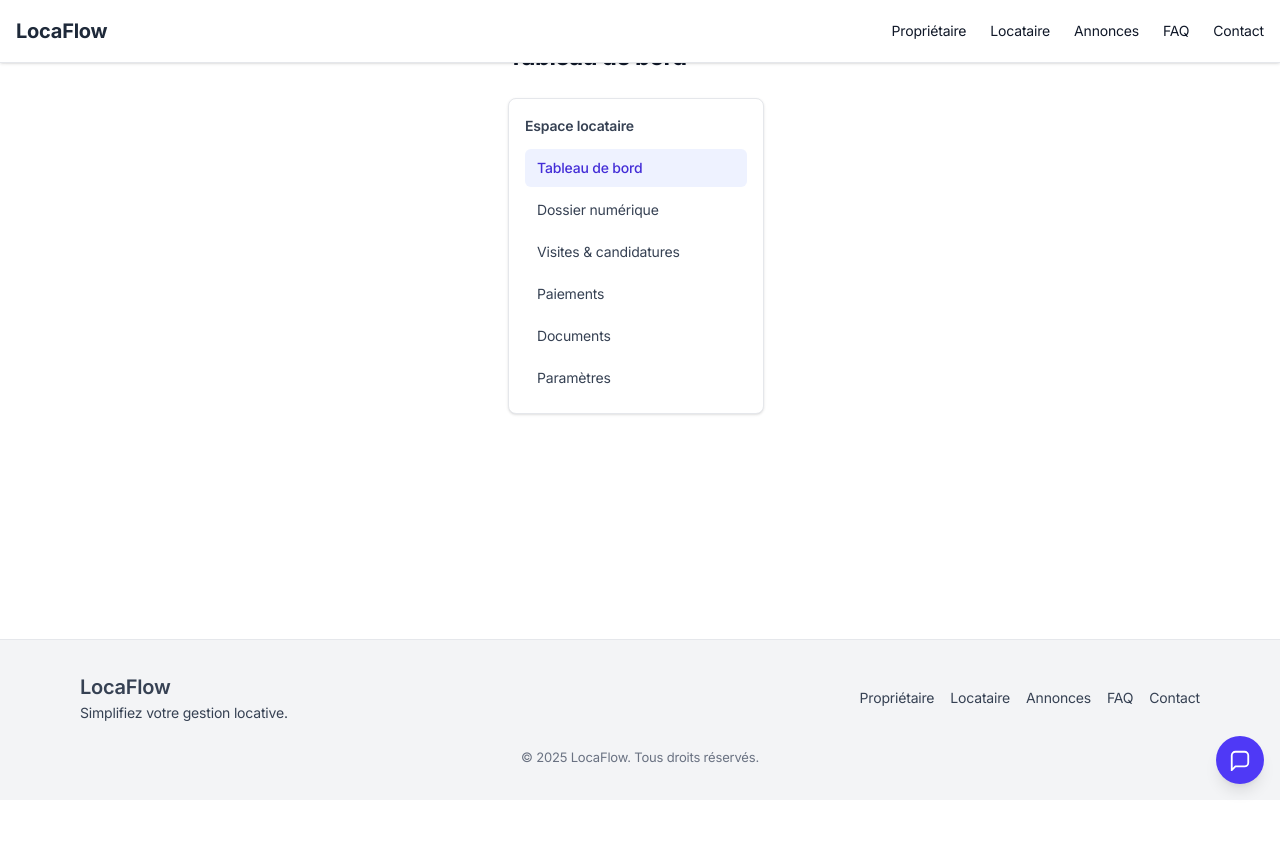
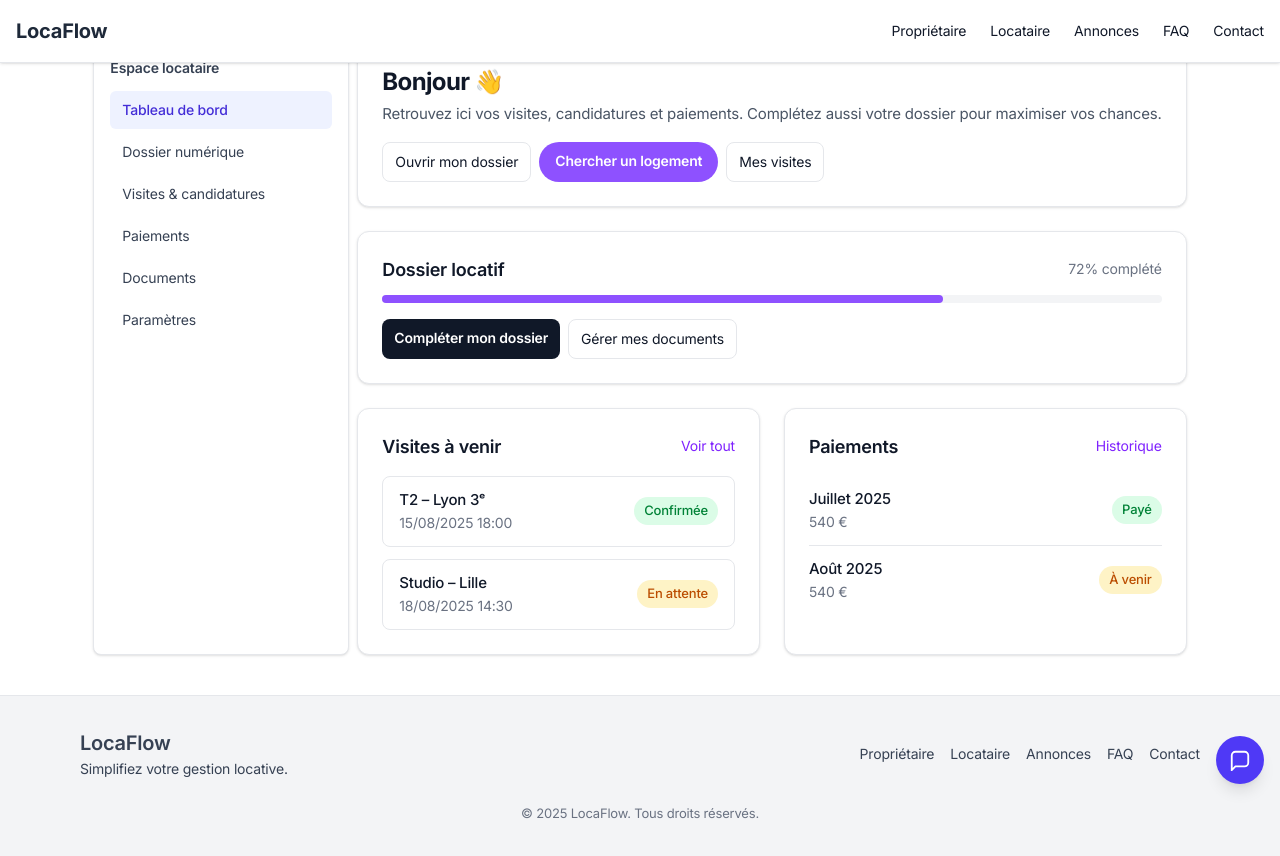
Before and after one commit to mikaelpackowski/LocaFlow-01, a Next.js app: page /locataire/dashboard in a window 1280 px wide. Before the commit the page ends 800 px from the top, so only its background shows below. Built offline with nearby package versions, Linux system fonts and the light colour scheme.

Commit message:
Update page.tsx

```diff
--- a/app/(default)/locataire/dashboard/page.tsx
+++ b/app/(default)/locataire/dashboard/page.tsx
@@ -1,19 +1,160 @@
 // app/(default)/locataire/dashboard/page.tsx
-
 import TenantSidebar from "@/components/tenant/TenantSidebar";
 
+export const metadata = {
+  title: "Dashboard locataire | LocaFlow",
+  description:
+    "Votre espace locataire : dossier, visites, candidatures et paiements.",
+};
+
 export default function TenantDashboardPage() {
+  // Données mock (à remplacer plus tard)
+  const dossierCompletude = 72; // %
+  const visites = [
+    { id: "v1", date: "15/08/2025 18:00", bien: "T2 – Lyon 3ᵉ", statut: "Confirmée" },
+    { id: "v2", date: "18/08/2025 14:30", bien: "Studio – Lille", statut: "En attente" },
+  ];
+
+  const paiements = [
+    { id: "p1", mois: "Juillet 2025", montant: "540 €", statut: "Payé" },
+    { id: "p2", mois: "Août 2025", montant: "540 €", statut: "À venir" },
+  ];
+
   return (
     <main className="mx-auto max-w-6xl px-4 sm:px-6 py-10">
-      <h1 className="text-2xl font-bold mb-6">Tableau de bord</h1>
-
       <div className="grid grid-cols-1 gap-6 md:grid-cols-[240px_1fr]">
         {/* Sidebar */}
-        <TenantSidebar />  {/* ✅ pas de prop "active" */}
+        <TenantSidebar /> {/* ✅ pas de prop */}
 
         {/* Contenu */}
         <section className="space-y-6">
-          {/* … ton contenu … */}
+          {/* En-tête */}
+          <header className="rounded-xl border bg-white p-6 shadow-sm">
+            <h1 className="text-2xl font-bold text-gray-900">Bonjour 👋</h1>
+            <p className="mt-1 text-gray-600">
+              Retrouvez ici vos visites, candidatures et paiements. Complétez
+              aussi votre dossier pour maximiser vos chances.
+            </p>
+
+            {/* Actions rapides */}
+            <div className="mt-4 flex flex-wrap gap-2">
+              <a
+                href="/locataire/dossier"
+                className="rounded-lg border px-3 py-2 text-sm hover:bg-gray-50"
+              >
+                Ouvrir mon dossier
+              </a>
+              <a
+                href="/annonces"
+                className="rounded-full bg-violet-500 px-4 py-2 text-sm font-semibold text-white hover:bg-violet-600"
+              >
+                Chercher un logement
+              </a>
+              <a
+                href="/locataire/visites"
+                className="rounded-lg border px-3 py-2 text-sm hover:bg-gray-50"
+              >
+                Mes visites
+              </a>
+            </div>
+          </header>
+
+          {/* Statut du dossier */}
+          <div className="rounded-xl border bg-white p-6 shadow-sm">
+            <div className="flex items-center justify-between">
+              <h2 className="text-lg font-semibold text-gray-900">Dossier locatif</h2>
+              <span className="text-sm text-gray-500">{dossierCompletude}% complété</span>
+            </div>
+            <div className="mt-3 h-2 w-full rounded-full bg-gray-100">
+              <div
+                className="h-2 rounded-full bg-violet-500 transition-all"
+                style={{ width: `${dossierCompletude}%` }}
+              />
+            </div>
+            <div className="mt-4 flex flex-wrap gap-2">
+              <a
+                href="/locataire/dossier"
+                className="rounded-lg bg-gray-900 px-3 py-2 text-sm font-semibold text-white hover:bg-black"
+              >
+                Compléter mon dossier
+              </a>
+              <a
+                href="/locataire/documents"
+                className="rounded-lg border px-3 py-2 text-sm hover:bg-gray-50"
+              >
+                Gérer mes documents
+              </a>
+            </div>
+          </div>
+
+          {/* Deux colonnes : visites / paiements */}
+          <div className="grid grid-cols-1 gap-6 lg:grid-cols-2">
+            {/* Visites à venir */}
+            <div className="rounded-xl border bg-white p-6 shadow-sm">
+              <div className="flex items-center justify-between">
+                <h2 className="text-lg font-semibold text-gray-900">Visites à venir</h2>
+                <a href="/locataire/visites" className="text-sm text-violet-600 hover:underline">
+                  Voir tout
+                </a>
+              </div>
+              <ul className="mt-4 space-y-3">
+                {visites.map((v) => (
+                  <li key={v.id} className="rounded-lg border px-4 py-3">
+                    <div className="flex items-center justify-between">
+                      <div>
+                        <p className="font-medium text-gray-900">{v.bien}</p>
+                        <p className="text-sm text-gray-500">{v.date}</p>
+                      </div>
+                      <span
+                        className={`rounded-full px-2.5 py-1 text-xs font-medium ${
+                          v.statut === "Confirmée"
+                            ? "bg-green-100 text-green-700"
+                            : "bg-amber-100 text-amber-700"
+                        }`}
+                      >
+                        {v.statut}
+                      </span>
+                    </div>
+                  </li>
+                ))}
+                {visites.length === 0 && (
+                  <p className="text-sm text-gray-500">Aucune visite prévue.</p>
+                )}
+              </ul>
+            </div>
+
+            {/* Paiements */}
+            <div className="rounded-xl border bg-white p-6 shadow-sm">
+              <div className="flex items-center justify-between">
+                <h2 className="text-lg font-semibold text-gray-900">Paiements</h2>
+                <a href="/locataire/paiements" className="text-sm text-violet-600 hover:underline">
+                  Historique
+                </a>
+              </div>
+              <ul className="mt-4 divide-y">
+                {paiements.map((p) => (
+                  <li key={p.id} className="flex items-center justify-between py-3">
+                    <div>
+                      <p className="font-medium text-gray-900">{p.mois}</p>
+                      <p className="text-sm text-gray-500">{p.montant}</p>
+                    </div>
+                    <span
+                      className={`rounded-full px-2.5 py-1 text-xs font-medium ${
+                        p.statut === "Payé"
+                          ? "bg-green-100 text-green-700"
+                          : "bg-amber-100 text-amber-700"
+                      }`}
+                    >
+                      {p.statut}
+                    </span>
+                  </li>
+                ))}
+                {paiements.length === 0 && (
+                  <p className="text-sm text-gray-500">Aucun paiement pour le moment.</p>
+                )}
+              </ul>
+            </div>
+          </div>
         </section>
       </div>
     </main>
```
